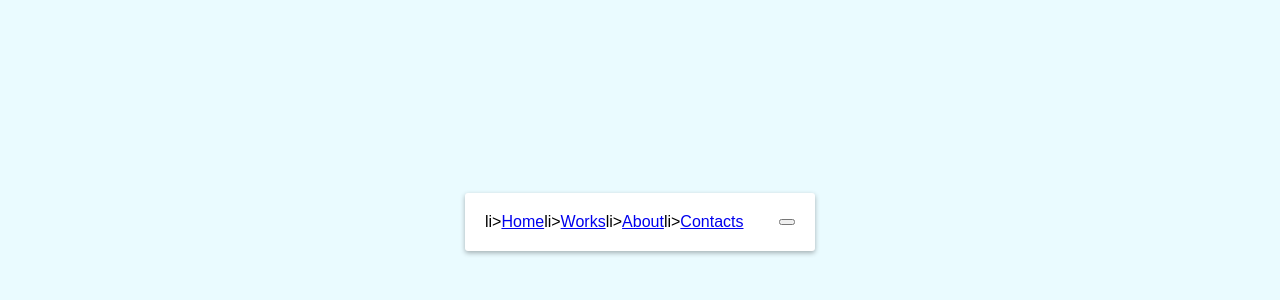
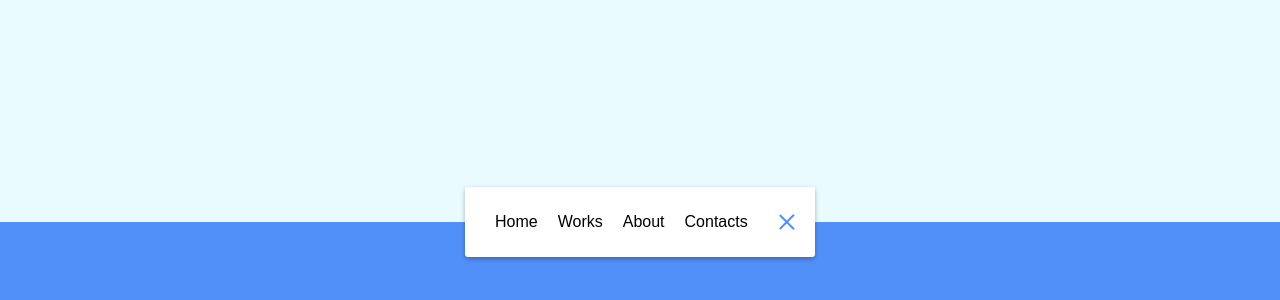
Before and after one commit to AliOrer/50-PROJECTS-IN-50-DAYS---HTML-CSS-JS, a plain HTML site: page 3- animated-navigation/index.html in a window 1280 px wide. Shown: the part 178-478 px from the top of the page. Drawn offline with Linux system fonts and the light colour scheme; a web font is replaced by a local one.

Commit message:
fixed the old pages
after a long time i fixed the old codes and add new lines

```diff
--- /dev/null
+++ b/3- animated-navigation/app.js
@@ -0,0 +1,4 @@
+const toggle = document.getElementById('toggle')
+const nav = document.getElementById('nav')
+
+toggle.addEventListener('click', () => nav.classList.toggle('active'))
--- a/animated-navigation/index.html
+++ b/3- animated-navigation/index.html
@@ -10,10 +10,10 @@
 
     <nav class="active" id="nav">
         <ul>
-            li><a href="#">Home</a></li>
-            li><a href="#">Works</a></li>
-            li><a href="#">About</a></li>
-            li><a href="#">Contacts</a></li>
+            <li><a href="#">Home</a></li>
+            <li><a href="#">Works</a></li>
+            <li><a href="#">About</a></li>
+            <li><a href="#">Contacts</a></li>
         </ul>
 
         <button class="icon" id="toggle">
--- a/animated-navigation/style.css
+++ b/3- animated-navigation/style.css
@@ -8,10 +8,10 @@ body{
     background-color: #eafbff;
     background-image: linear-gradient(
         to bottom,
-        #eafbff 0%,
-        #eafbff 50%,
-        #5290f9 50%,
-        #5290f9 100%,
+         #eafbff 0%,
+         #eafbff 50%,
+         #5290f9 50%,
+         #5290f9 100%
     );
 
     font-family: 'Muli', sans-serif;
@@ -57,3 +57,52 @@ nav ul li{
     opacity: 0;
     transition: transform 0.6s linear, opacity 0.6s linear;
 }
+
+nav.active ul li{
+    opacity: 1;
+    transform: rotateY(360deg);
+}
+
+nav ul a{
+    position: relative;
+    color: #000;
+    text-decoration: none;
+    margin: 0 10px;
+}
+
+.icon{
+    background-color: #fff;
+    border: 0;
+    cursor: pointer;
+    padding: 0;
+    position: relative;
+    height: 30px;
+    width: 30px;
+}
+
+.icon:focus{
+    outline: 0;
+}
+
+.icon .line{
+    background-color: #5290f9;
+    height: 2px;
+    width: 20px;
+    position: absolute;
+    top: 10px;
+    left: 5px;
+    transition: transform 0.6s linear;
+}
+
+.icon .line2{
+    top: auto;
+    bottom: 10px;
+}
+
+nav.active .icon .line1{
+    transform: rotate(-765deg) translateY(5.5px);
+}
+
+nav.active .icon .line2{
+    transform: rotate(765deg) translateY(-5.5px);
+}
--- a/animated-navigation/app.js
+++ /dev/null
@@ -1,4 +0,0 @@
-const toggle = document.getElementById('toggle');
-const nav = document.getElementById('nav');
-
-toggle.addEventListener('click', () => nav.classList.toggle('active'));
```
Also changed, not shown: 1- 3d-boxes-background/index.html (renamed from 3d-boxes-background/index.html), 1- 3d-boxes-background/script.js (renamed from 3d-boxes-background/script.js), 1- 3d-boxes-background/style.css (renamed from 3d-boxes-background/style.css), 2- animated-countdown/index.html (renamed from animated-countdown/index.html), 2- animated-countdown/script.js (renamed from animated-countdown/script.js), 2- animated-countdown/style.css (renamed from animated-countdown/style.css), 3 other files.
